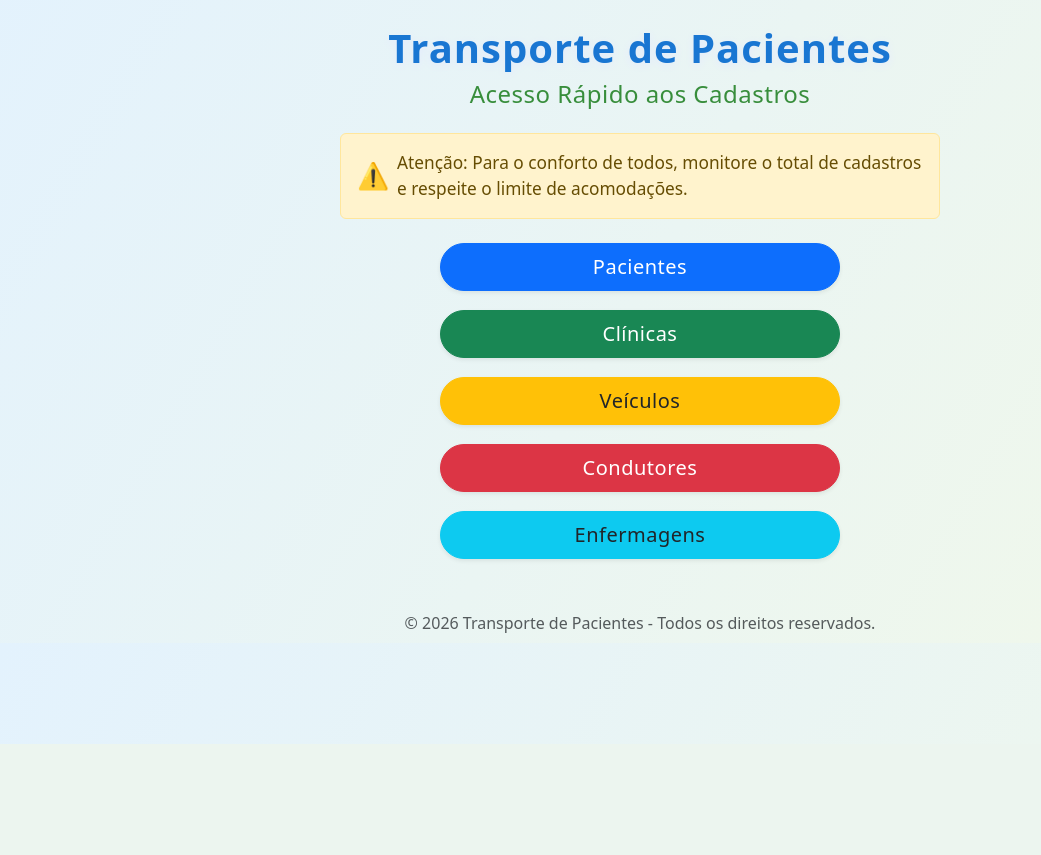
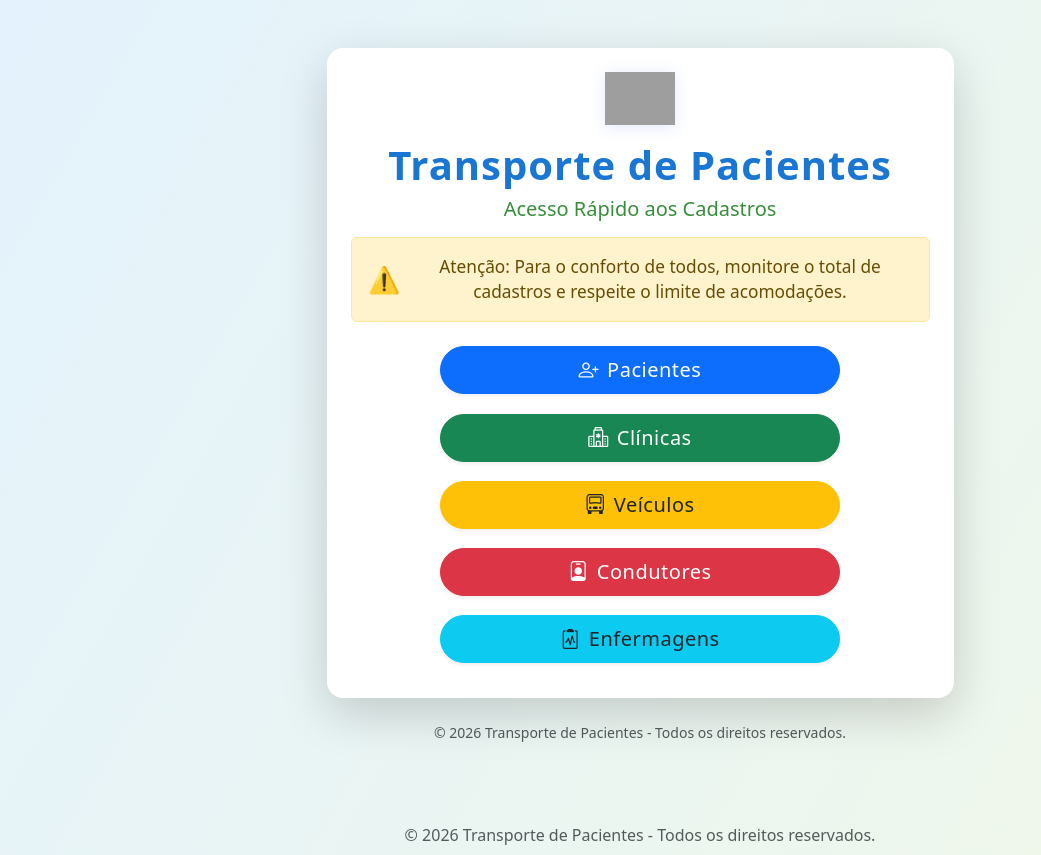
Before and after one commit to Ademar1967/gestao-mobilidade-saude-oficial, a Django app: page / in a window 1280 px wide. Shown: the part 56-911 px from the top of the page, without its empty margins (0-1041 px from the left). Before the commit the page ends 800 px from the top, so only its background shows below. Run offline with Django 5.2, Linux system fonts and the light colour scheme; a user stored in the database is signed in; grey boxes are pictures that could not be loaded.

Commit message:
Atualiza visual do painel inicial e ajustes de autenticação

```diff
--- a/polls/templates/polls/home.html
+++ b/polls/templates/polls/home.html
@@ -1,29 +1,42 @@
 {% extends 'polls/base.html' %}
+{% load static %}
 {% block content %}
-    <div class="text-center mb-4">
-        <h1 class="mb-2 fw-bold" style="color: #1976d2; letter-spacing: 1px; text-shadow: 0 2px 8px #e3eafc;">Transporte de Pacientes</h1>
-        <h4 class="mb-0 fw-normal" style="color: #388e3c; letter-spacing: 0.5px;">Acesso Rápido aos Cadastros</h4>
-    </div>
-    <div class="alert alert-warning d-flex align-items-center justify-content-center mb-4" style="max-width: 600px; margin: 0 auto; font-size: 1.08em; font-weight: 500;">
+<div class="container py-4">
+    <div class="row justify-content-center mb-4">
+        <div class="col-md-8 col-lg-7">
+            <div class="card shadow-lg border-0 rounded-4 bg-white bg-opacity-90">
+                <div class="card-body text-center p-4">
+                    <img src="https://cdn-icons-png.flaticon.com/512/2966/2966484.png" alt="Logo" width="70" class="mb-3" style="filter: drop-shadow(0 2px 8px #e3eafc);">
+                    <h1 class="fw-bold mb-2" style="color: #1976d2; letter-spacing: 1px;">Transporte de Pacientes</h1>
+                    <h5 class="fw-normal mb-3" style="color: #388e3c;">Acesso Rápido aos Cadastros</h5>
+                    <div class="alert alert-warning d-flex align-items-center justify-content-center mb-3" style="font-size: 1.08em; font-weight: 500;">
                         <span class="me-2" style="font-size:1.5em;">&#9888;&#65039;</span>
                         Atenção: Para o conforto de todos, monitore o total de cadastros e respeite o limite de acomodações.
                     </div>
-    <div class="d-flex flex-column align-items-center gap-3 mt-4 mb-4">
-        <a href="/pacientes/cadastrar/" class="btn btn-primary btn-lg shadow-sm menu-btn w-100" style="max-width: 400px;">
-            Pacientes
+                    <div class="d-flex flex-column align-items-center gap-3 mt-4 mb-2">
+                        <a href="/pacientes/cadastrar/" class="btn btn-primary btn-lg shadow-sm menu-btn w-100 d-flex align-items-center justify-content-center" style="max-width: 400px;">
+                            <i class="bi bi-person-plus me-2"></i> Pacientes
                         </a>
-        <a href="/clinicas/cadastrar/" class="btn btn-success btn-lg shadow-sm menu-btn w-100" style="max-width: 400px;">
-            Clínicas
+                        <a href="/clinicas/cadastrar/" class="btn btn-success btn-lg shadow-sm menu-btn w-100 d-flex align-items-center justify-content-center" style="max-width: 400px;">
+                            <i class="bi bi-hospital me-2"></i> Clínicas
                         </a>
-        <a href="/veiculos/cadastrar/" class="btn btn-warning btn-lg shadow-sm menu-btn w-100" style="max-width: 400px; color: #212529;">
-            Veículos
+                        <a href="/veiculos/cadastrar/" class="btn btn-warning btn-lg shadow-sm menu-btn w-100 d-flex align-items-center justify-content-center" style="max-width: 400px; color: #212529;">
+                            <i class="bi bi-truck-front me-2"></i> Veículos
                         </a>
-        <a href="/condutores/cadastrar/" class="btn btn-danger btn-lg shadow-sm menu-btn w-100" style="max-width: 400px;">
-            Condutores
+                        <a href="/condutores/cadastrar/" class="btn btn-danger btn-lg shadow-sm menu-btn w-100 d-flex align-items-center justify-content-center" style="max-width: 400px;">
+                            <i class="bi bi-person-badge me-2"></i> Condutores
                         </a>
-        <a href="/enfermagem/cadastrar/" class="btn btn-info btn-lg shadow-sm menu-btn w-100" style="max-width: 400px; color: #212529;">
-            Enfermagens
+                        <a href="/enfermagem/cadastrar/" class="btn btn-info btn-lg shadow-sm menu-btn w-100 d-flex align-items-center justify-content-center" style="max-width: 400px; color: #212529;">
+                            <i class="bi bi-clipboard2-pulse me-2"></i> Enfermagens
                         </a>
+                    </div>
+                </div>
+            </div>
+        </div>
+    </div>
+    <footer class="text-center mt-4 mb-2 text-muted small">
+        © 2026 Transporte de Pacientes - Todos os direitos reservados.
+    </footer>
 </div>
 <style>
     body {
@@ -49,9 +62,6 @@
         }
     }
 </style>
+<!-- Bootstrap Icons CDN -->
+<link rel="stylesheet" href="https://cdn.jsdelivr.net/npm/bootstrap-icons@1.11.1/font/bootstrap-icons.css">
 {% endblock %}
-            © 2026 Transporte de Pacientes - Todos os direitos reservados.
-        </footer>
-    </div>
-</body>
-</html>
```
Lines whose indentation alone changed are shown as unchanged.
